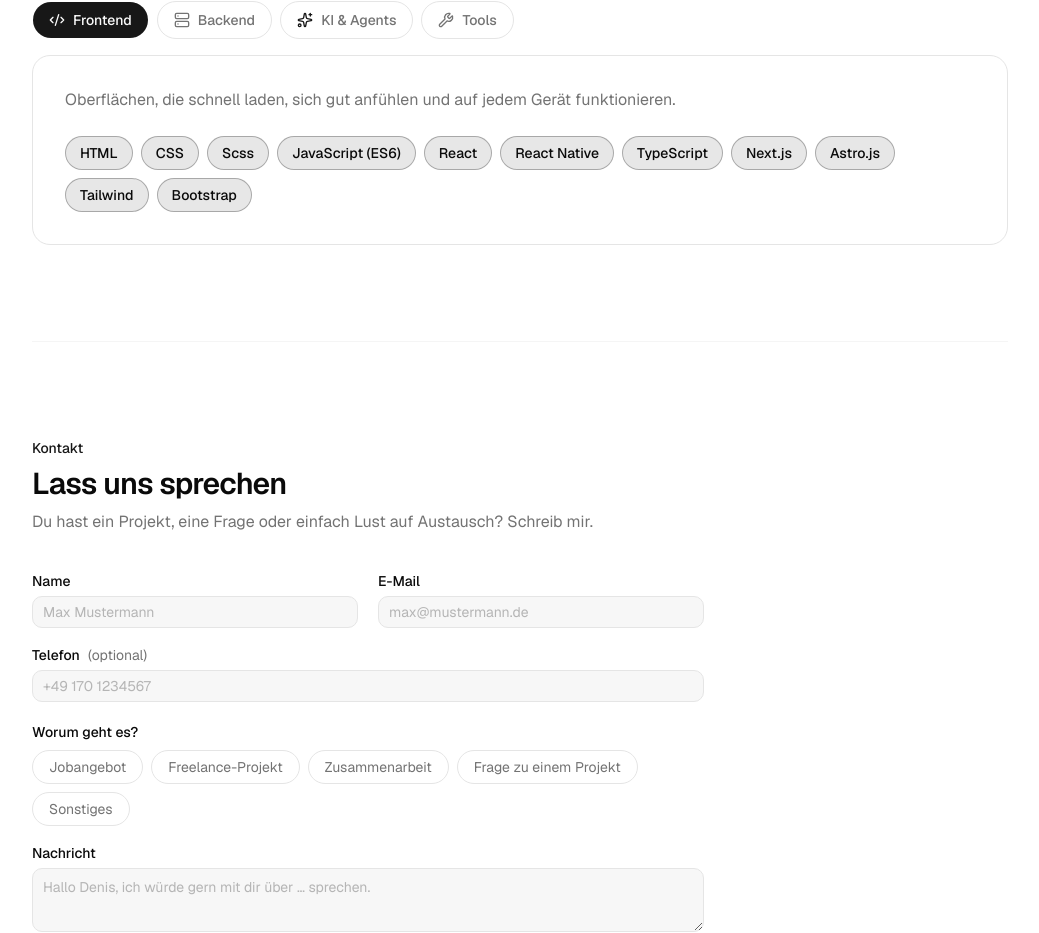
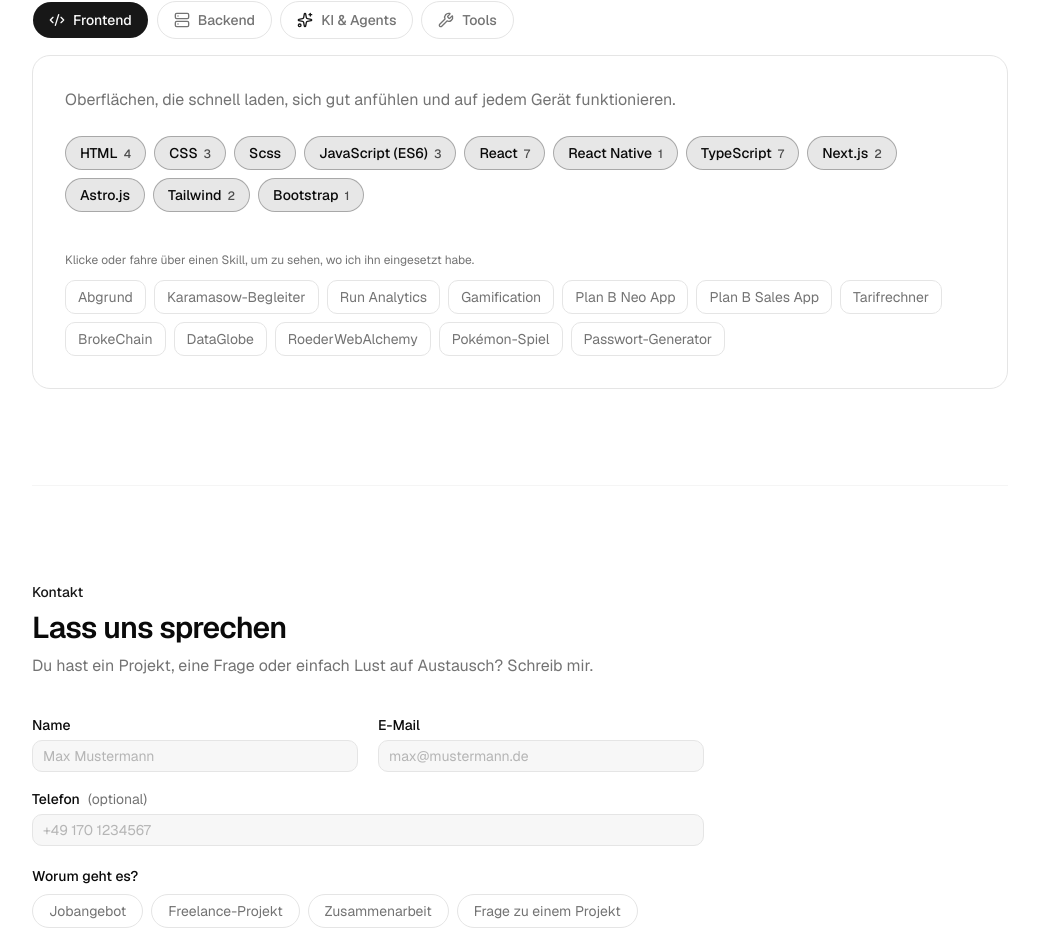
Before and after one commit to Parazim94/website-portfolio, a Next.js app: page / in a window 1280 px wide. Shown: the part 4309-5242 px from the top of the page, without its empty margins (120-1159 px from the left). Built offline with nearby package versions, Linux system fonts and the light colour scheme.

Commit message:
Add TypingTerminal component and SkillNetwork for enhanced skills display

```diff
--- a/components/sections/skills-section.tsx
+++ b/components/sections/skills-section.tsx
@@ -1,10 +1,12 @@
 "use client";
 
-import { useRef, useState, type MouseEvent } from "react";
+import { useEffect, useRef, useState, type MouseEvent } from "react";
 import { AnimatePresence, motion } from "framer-motion";
 
 import { SectionHeading } from "@/components/section-heading";
-import { skillGroups } from "@/lib/skills";
+import { allProjects } from "@/lib/all-projects";
+import { projectsForSkill } from "@/lib/skill-projects";
+import { skillGroups, type SkillGroup } from "@/lib/skills";
 import { cn } from "@/lib/utils";
 
 const marqueeRows = [
@@ -51,6 +53,241 @@ function MarqueeRow({
           </span>
         ))}
       </div>
+    </div>
+  );
+}
+
+const terminalCommands = [
+  'claude "Plane das Feature und schlage einen Ansatz vor"',
+  'claude "Setze den Plan um und teste ihn"',
+  'claude "Prüfe den Diff auf Fehler und Randfälle"',
+  'claude "Schreibe Tests für die neue API"',
+];
+
+function TypingTerminal() {
+  const [text, setText] = useState(terminalCommands[0]);
+
+  useEffect(() => {
+    if (window.matchMedia("(prefers-reduced-motion: reduce)").matches) return;
+
+    let command = 0;
+    let length = 0;
+    let deleting = false;
+    let timer: ReturnType<typeof setTimeout>;
+
+    const tick = () => {
+      const current = terminalCommands[command];
+      length += deleting ? -1 : 1;
+      setText(current.slice(0, length));
+
+      let delay = deleting ? 18 : 45;
+
+      if (!deleting && length === current.length) {
+        deleting = true;
+        delay = 1800;
+      } else if (deleting && length === 0) {
+        deleting = false;
+        command = (command + 1) % terminalCommands.length;
+        delay = 350;
+      }
+
+      timer = setTimeout(tick, delay);
+    };
+
+    timer = setTimeout(tick, 600);
+    return () => clearTimeout(timer);
+  }, []);
+
+  return (
+    <div
+      aria-hidden="true"
+      className="mt-6 overflow-hidden rounded-xl border border-border bg-background/70 font-mono text-sm"
+    >
+      <div className="flex items-center gap-1.5 border-b border-border px-3 py-2">
+        <span className="h-2.5 w-2.5 rounded-full bg-muted-foreground/30" />
+        <span className="h-2.5 w-2.5 rounded-full bg-muted-foreground/30" />
+        <span className="h-2.5 w-2.5 rounded-full bg-muted-foreground/30" />
+      </div>
+      <p className="min-h-12 px-4 py-3 break-words">
+        <span className="text-primary">&gt; </span>
+        {text}
+        <motion.span
+          className="ml-0.5 inline-block h-4 w-2 translate-y-0.5 bg-primary"
+          animate={{ opacity: [1, 1, 0, 0] }}
+          transition={{
+            duration: 1,
+            repeat: Infinity,
+            times: [0, 0.5, 0.5, 1],
+          }}
+        />
+      </p>
+    </div>
+  );
+}
+
+interface Line {
+  slug: string;
+  d: string;
+}
+
+function SkillNetwork({ group }: { group: SkillGroup }) {
+  const [selected, setSelected] = useState<string | null>(null);
+  const [hovered, setHovered] = useState<string | null>(null);
+  const [lines, setLines] = useState<Line[]>([]);
+  const containerRef = useRef<HTMLDivElement>(null);
+  const chipRefs = useRef(new Map<string, HTMLElement>());
+  const pillRefs = useRef(new Map<string, HTMLElement>());
+
+  const focus = hovered ?? selected;
+  const linked = focus ? projectsForSkill(focus) : [];
+  const linkedSlugs = new Set(linked.map((project) => project.slug));
+
+  useEffect(() => {
+    const container = containerRef.current;
+    if (!container) return;
+
+    const measure = () => {
+      const chip = focus ? chipRefs.current.get(focus) : undefined;
+
+      if (!focus || !chip) {
+        setLines([]);
+        return;
+      }
+
+      const origin = container.getBoundingClientRect();
+      const from = chip.getBoundingClientRect();
+      const x1 = from.left + from.width / 2 - origin.left;
+      const y1 = from.bottom - origin.top;
+
+      setLines(
+        projectsForSkill(focus).flatMap((project) => {
+          const pill = pillRefs.current.get(project.slug);
+          if (!pill) return [];
+
+          const to = pill.getBoundingClientRect();
+          const x2 = to.left + to.width / 2 - origin.left;
+          const y2 = to.top - origin.top;
+          const mid = (y2 - y1) / 2;
+
+          return [
+            {
+              slug: project.slug,
+              d: `M ${x1} ${y1} C ${x1} ${y1 + mid}, ${x2} ${y2 - mid}, ${x2} ${y2}`,
+            },
+          ];
+        }),
+      );
+    };
+
+    const frame = requestAnimationFrame(measure);
+    const observer = new ResizeObserver(measure);
+    observer.observe(container);
+
+    return () => {
+      cancelAnimationFrame(frame);
+      observer.disconnect();
+    };
+  }, [focus]);
+
+  return (
+    <div ref={containerRef} className="relative mt-6">
+      <motion.ul
+        variants={chipContainer}
+        initial="hidden"
+        animate="visible"
+        className="flex flex-wrap gap-2"
+      >
+        {group.skills.map((skill) => {
+          const count = projectsForSkill(skill).length;
+          const isSelected = selected === skill;
+
+          return (
+            <motion.li key={skill} variants={chip}>
+              <motion.button
+                type="button"
+                ref={(node) => {
+                  if (node) chipRefs.current.set(skill, node);
+                  else chipRefs.current.delete(skill);
+                }}
+                aria-pressed={isSelected}
+                onClick={() => setSelected(isSelected ? null : skill)}
+                onMouseEnter={() => setHovered(skill)}
+                onMouseLeave={() => setHovered(null)}
+                onFocus={() => setHovered(skill)}
+                onBlur={() => setHovered(null)}
+                whileHover={{ scale: 1.08, y: -2 }}
+                whileTap={{ scale: 0.96 }}
+                className={cn(
+                  "cursor-pointer rounded-full border px-3.5 py-1.5 text-sm font-medium outline-none transition-colors focus-visible:ring-3 focus-visible:ring-ring/50",
+                  isSelected || hovered === skill
+                    ? "border-primary bg-primary text-primary-foreground"
+                    : "border-primary/30 bg-primary/10 text-foreground",
+                )}
+              >
+                {skill}
+                {count > 0 ? (
+                  <span className="ml-1.5 text-xs opacity-70">{count}</span>
+                ) : null}
+              </motion.button>
+            </motion.li>
+          );
+        })}
+      </motion.ul>
+
+      <svg
+        aria-hidden="true"
+        className="pointer-events-none absolute inset-0 hidden h-full w-full overflow-visible sm:block"
+      >
+        {lines.map((line) => (
+          <motion.path
+            key={`${focus}-${line.slug}`}
+            d={line.d}
+            fill="none"
+            stroke="var(--primary)"
+            strokeWidth={1.5}
+            strokeLinecap="round"
+            initial={{ pathLength: 0, opacity: 0 }}
+            animate={{ pathLength: 1, opacity: 0.7 }}
+            transition={{ duration: 0.45, ease: "easeOut" }}
+          />
+        ))}
+      </svg>
+
+      <p className="mt-10 mb-3 text-xs text-muted-foreground">
+        {focus
+          ? linked.length > 0
+            ? `${focus} kommt in ${linked.length} ${linked.length === 1 ? "Projekt" : "Projekten"} vor`
+            : `${focus} ist eine Arbeitsweise oder ein Werkzeug ohne eigene Projekt-Zuordnung`
+          : "Klicke oder fahre über einen Skill, um zu sehen, wo ich ihn eingesetzt habe."}
+      </p>
+
+      <ul className="flex flex-wrap gap-2">
+        {allProjects.map((project) => {
+          const isLinked = linkedSlugs.has(project.slug);
+
+          return (
+            <li key={project.slug}>
+              <a
+                href="#projects"
+                ref={(node) => {
+                  if (node) pillRefs.current.set(project.slug, node);
+                  else pillRefs.current.delete(project.slug);
+                }}
+                className={cn(
+                  "block rounded-lg border px-3 py-1.5 text-sm transition-all duration-300",
+                  isLinked
+                    ? "border-primary bg-primary/15 text-foreground"
+                    : focus
+                      ? "border-border text-muted-foreground opacity-35"
+                      : "border-border text-muted-foreground",
+                )}
+              >
+                {project.title}
+              </a>
+            </li>
+          );
+        })}
+      </ul>
     </div>
   );
 }
@@ -155,23 +392,9 @@ export function SkillsSection() {
           >
             <p className="max-w-2xl text-muted-foreground">{active.summary}</p>
 
-            <motion.ul
-              variants={chipContainer}
-              initial="hidden"
-              animate="visible"
-              className="mt-6 flex flex-wrap gap-2"
-            >
-              {active.skills.map((skill) => (
-                <motion.li
-                  key={skill}
-                  variants={chip}
-                  whileHover={{ scale: 1.08, y: -2 }}
-                  className="rounded-full border border-primary/30 bg-primary/10 px-3.5 py-1.5 text-sm font-medium text-foreground"
-                >
-                  {skill}
-                </motion.li>
-              ))}
-            </motion.ul>
+            {active.id === "ai" ? <TypingTerminal /> : null}
+
+            <SkillNetwork key={active.id} group={active} />
 
             {active.details ? (
               <motion.div
--- /dev/null
+++ b/lib/skill-projects.ts
@@ -0,0 +1,25 @@
+import { allProjects, type PortfolioProject } from "@/lib/all-projects";
+
+// Schreibweisen aus Projekt-Tags auf die Skill-Namen abbilden.
+const ALIASES: Record<string, string> = {
+  "tailwind css": "tailwind",
+  express: "express.js",
+};
+
+function normalize(name: string) {
+  const base = name
+    .toLowerCase()
+    .replace(/\(.*?\)/g, "")
+    .replace(/\s+\d+(\.\d+)*$/, "")
+    .trim();
+
+  return ALIASES[base] ?? base;
+}
+
+export function projectsForSkill(skill: string): PortfolioProject[] {
+  const wanted = normalize(skill);
+
+  return allProjects.filter((project) =>
+    project.tags.some((tag) => normalize(tag) === wanted),
+  );
+}
```
